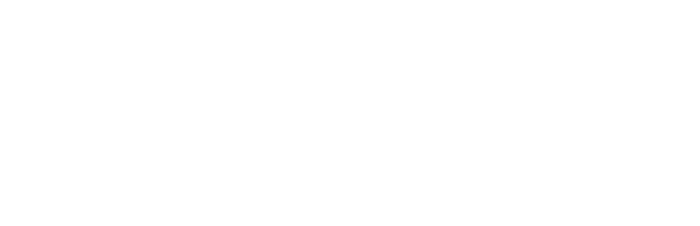
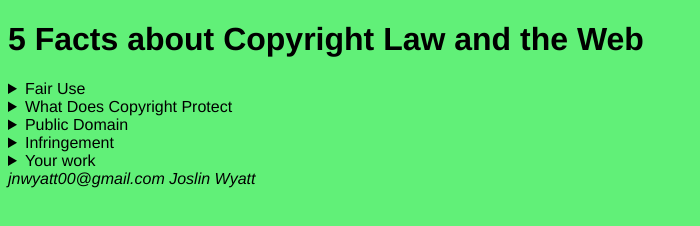
Before and after one commit to 44334-fa21/ch11handsonexercise-Jnwyatt, a plain HTML site: page index.html in a window 1280 px wide. Shown: the whole page, without its empty margins (0-700 px from the left). Drawn offline with Linux system fonts and the light colour scheme.

Commit message:
Ch11 hands exercise
added copyright law

```diff
--- a/index.html
+++ b/index.html
@@ -1,13 +1,39 @@
 <!DOCTYPE html>
 <html lang="en">
 	<head>
-		<title>LASTNAME Chapter11HandsOnExercise</title>
+		<title>Wyatt Chapter11HandsOnExercise</title>
 		<meta charset="utf-8">
 		<style>
-
+            body{background-color: #61F078;
+            font-family: Helvetica;}
+            footer{ font-style:italic;}
 		</style>
 	</head>
 <body>
+<h1>5 Facts about Copyright Law and the Web</h1>
+    <details>
+    <Summary>Fair Use</Summary>
+        <p> In certain situatioins, Fair Use allows copyright protected work  to be used freely. Examples of fair use is newspapers, scholarships, research,etc. <a href="https://www.copyright.gov/fair-use/more-info.html">Read for more info.</a></p>
+    </details>
+    <details>
+    <Summary>What Does Copyright Protect</Summary>
+        <p> Copyright protects any orginal work. This could be laws, poerty, songs, movies, plays, text, documents, ect.  <a href="https://www.copyright.gov/help/faq/faq-general.html#:~:text=Copyright%2C%20a%20form%20of%20intellectual,%2C%20computer%20software%2C%20and%20architecture.&text=See%20Circular%201%2C%20Copyright%20Basics,%22What%20Works%20Are%20Protected.%22">Read for more info.</a></p>
+    </details>
+    <details>
+    <Summary>Public Domain</Summary>
+        <p> Some work may be used freely without authorization to use the work. <a href="https://www.wdbqschools.org/Downloads/Copyright_and_Educators.pdf" >Read for more info.</a></p>
+    </details>
+    <details>
+    <Summary>Infringement</Summary>
+        <p> Infrigement occurs when someone steals copyrighted work. Infrigement can happen when taking  a photo or video off the internet and using it for personal use.<a href="https://www.copyright.gov/title17/92chap5.html" >Read for more info.</a></p>
+    </details>
+    <details>
+    <Summary>Your work</Summary>
+        <p> The orginal owner of the work owns copyright. That is the only person that has permission to use the work. <a href="https://students.colum.edu/career-center/articles/10-facts-about-copyright">Read for more info.</a></p>
+    </details>
+    <footer>
+    jnwyatt00@gmail.com Joslin Wyatt
 
+    </footer>
 </body>
 </html>
```
